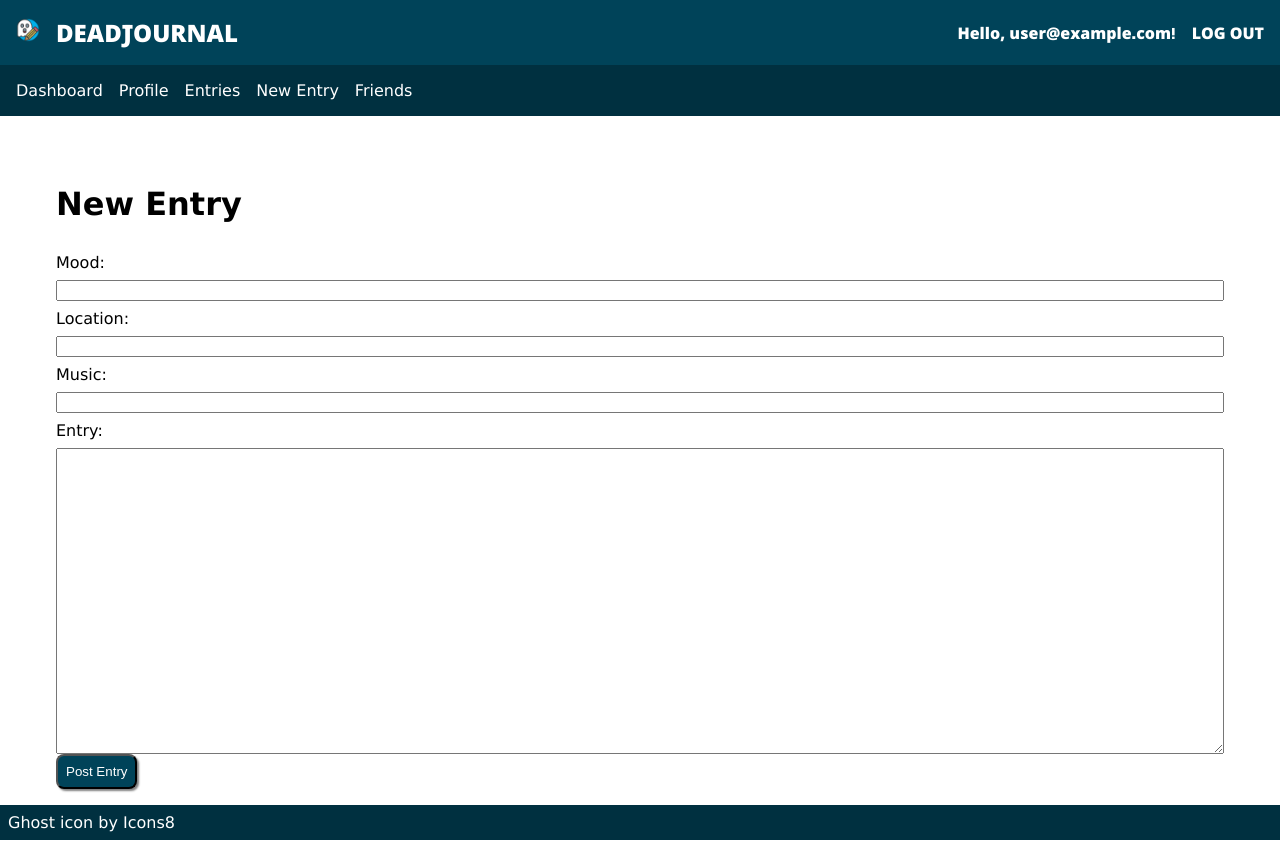
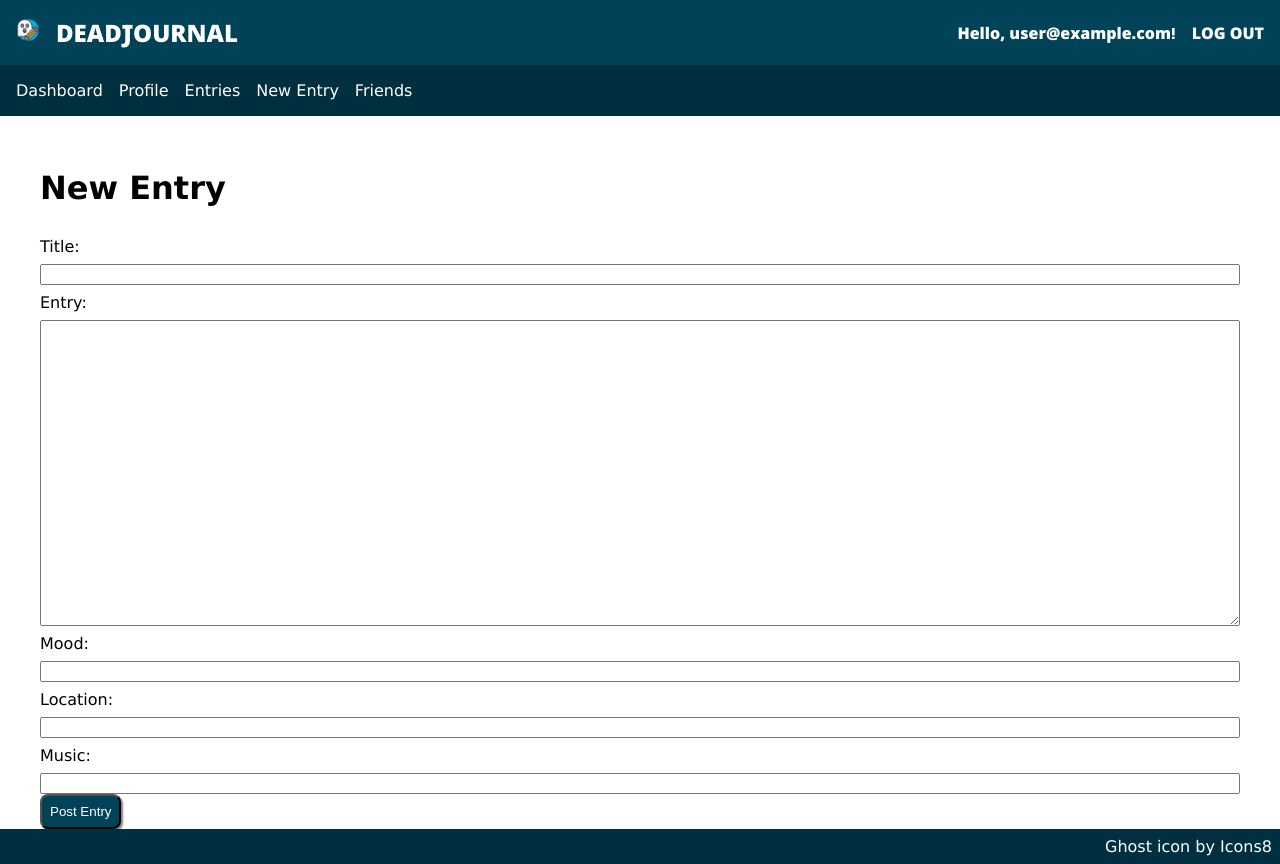
Before and after one commit to jdittert/dead-journal, a React (Create React App) app: page /new-entry in a window 1280 px wide. Before the commit the page ends 840 px from the top, so only its background shows below. Built offline with nearby package versions, Linux system fonts and the light colour scheme; no server answers; sample sign-in values are in the browser's storage.

Commit message:
Add styling for error and success messages

```diff
--- a/src/components/Login.js
+++ b/src/components/Login.js
@@ -31,7 +31,7 @@
         <div className='splash-wrapper'>
             <div className='signup-form'>
                 <h1 className='center-text'>Log In</h1>
-                {error && <div>
+                {error && <div className='error-message'>
                     {error}</div>}
                 <form onSubmit={handleSubmit}
                 className='signup-inputs'>
--- a/src/components/NewEntry.js
+++ b/src/components/NewEntry.js
@@ -7,6 +7,7 @@
     const locationRef = useRef()
     const musicRef = useRef()
     const entryRef = useRef()
+    const titleRef = useRef()
     const { currentUser } = useAuth()
     const [error, setError] = useState('')
     const [loading, setLoading] = useState(false)
@@ -18,7 +19,7 @@
         try {
             setLoading(true)
             setError('')
-            console.log(`User: ${currentUser.email}, Mood: ${moodRef.current.value}, Loc: ${locationRef.current.value}, Music: ${musicRef.current.value}, Entry: ${entryRef.current.value}`)
+            console.log(`User: ${currentUser.email}, Title: ${titleRef.current.value}, Mood: ${moodRef.current.value}, Loc: ${locationRef.current.value}, Music: ${musicRef.current.value}, Entry: ${entryRef.current.value}`)
             e.target.reset();
             setMessage('Entry added.')
         } catch {
@@ -26,34 +27,34 @@
         } finally {
             setLoading(false)
         }
-
     }
 
     return (
         <>
         <div className='main-wrapper'>
             <div className='entry-form'>
-                <h1>New Entry</h1>
-                {message && <div>{message}</div>}
-                {error && <div>{error}</div>}
+                <div className='new-entry-heading'>
+                    <h1>New Entry</h1>
+                    {message && <div className='success-message'>{message}</div>}
+                    {error && <div className='error-message'>{error}</div>}
+                </div>
                 <form id='new-entry-form' onSubmit={handleSubmit}>
                     <div className='signup-inputs'>
+                        <label htmlFor='new-entry-title'>Title:</label>
+                        <input type='text' ref={titleRef} />
+                        <label htmlFor='new-entry-entry'>Entry:</label>
+                        <textarea id='new-entry-entry' name='new-entry-entry' rows='20' ref={entryRef}/>
                         <label htmlFor='new-entry-mood'>Mood:</label>
                         <input type='text' ref={moodRef} />
                         <label htmlFor='new-entry-location'>Location:</label>
                         <input type='text' ref={locationRef} />
                         <label htmlFor='new-entry-music'>Music:</label>
                         <input type='text' ref={musicRef} />
-                        <label htmlFor='new-entry-entry'>Entry:</label>
-                        <textarea id='new-entry-entry' name='new-entry-entry' rows='20' ref={entryRef}/>
                     </div>
                 <button type='submit' disabled={loading} className='signup-button'>Post Entry</button>
                 </form>
-
-
             </div>
         </div>
-
         </>
     )
 }
--- a/src/styles/app.css
+++ b/src/styles/app.css
@@ -1,4 +1,6 @@
 :root {
+    --background-color: #fbf9ff;
+    --error-color: #ef798a;
     --header-light: #004359;
     --header-dark: #003040;
     --icon-fill: #00b0ea;
@@ -36,6 +38,24 @@
     width: 100%;
 }
 
+.success-message {
+    color: var(--icon-fill);
+    border: 1px solid var(--icon-fill);
+    border-radius: 4px;
+    padding: .5rem;
+    font-weight: bold;
+    background-color: var(--background-color);
+}
+
+.error-message {
+    color: var(--error-color);
+    border: 1px solid var(--error-color);
+    border-radius: 4px;
+    padding: .5rem;
+    font-weight: bold;
+    background-color: var(--background-color);
+}
+
 a:visited {
     text-decoration: none;
     color: white;
@@ -54,6 +74,7 @@
     background-color: var(--header-dark);
     color: white;
     padding: .5rem;
+    text-align: end;
 }
 
 .hidden {
--- a/src/styles/new-entry.css
+++ b/src/styles/new-entry.css
@@ -2,6 +2,15 @@
     display: flex;
     flex-direction: column;
     gap: .5rem;
-    padding: 1rem;
     width: clamp(400px, 1200px, 2000px);
 }
+
+.new-entry-heading {
+    display: flex;
+    justify-content: space-between;
+    align-items: center;
+}
+
+.entry-form > h1 {
+    margin-top: 0;
+}
```
